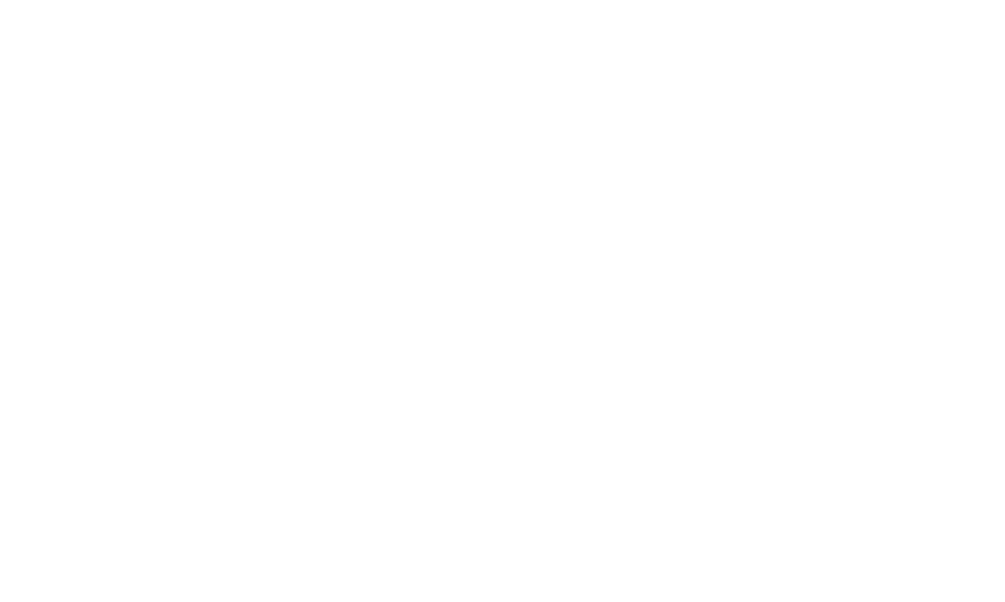
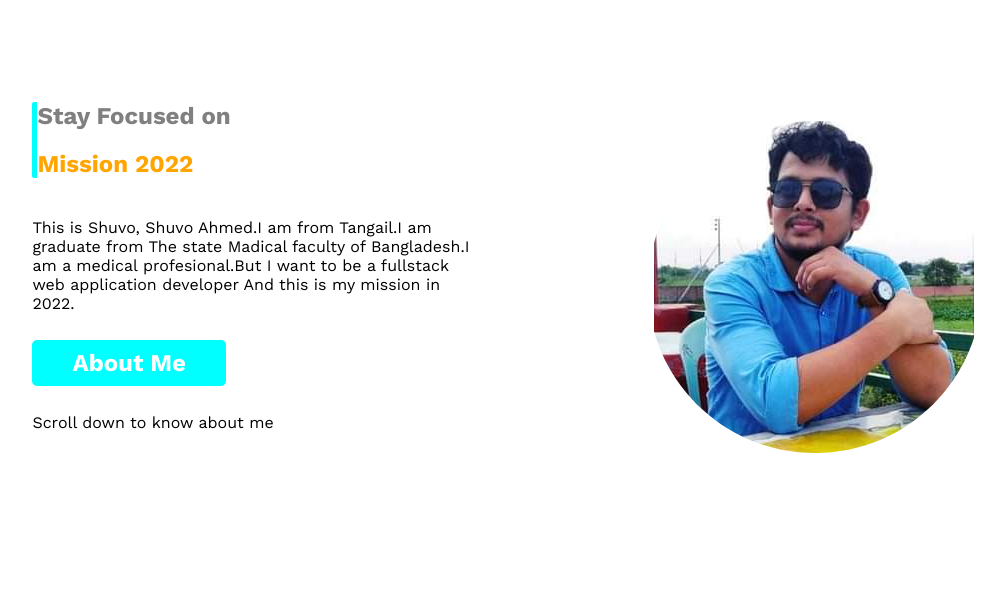
Before and after one commit to SheikhShuvoAhmed/assignment1-repo, a plain HTML site: page index.html in a window 1280 px wide. Shown: the whole page, without its empty margins (127-1132 px from the left). Drawn offline with nearby package versions, Linux system fonts and the light colour scheme.

Commit message:
topsectionadded

```diff
--- a/index.html
+++ b/index.html
@@ -5,8 +5,29 @@
     <meta http-equiv="X-UA-Compatible" content="IE=edge">
     <meta name="viewport" content="width=device-width, initial-scale=1.0">
     <title>Mission 2022</title>
+    <link rel="preconnect" href="https://fonts.googleapis.com">
+    <link rel="preconnect" href="https://fonts.gstatic.com" crossorigin>
+    <link href="https://fonts.googleapis.com/css2?family=Oswald:wght@200;300&family=Poppins&family=Work+Sans:ital,wght@0,100;0,200;0,400;0,500;0,700;1,100;1,200;1,400;1,700&display=swap" rel="stylesheet">
+    <link rel="stylesheet" href="style.css">
 </head>
 <body>
-
+    <div class="container">
+        <section class="top_section">
+            <div class="top_content">
+                <div class="first_part">
+                    <h1>Stay Focused on </h1>
+                    <h1><span>Mission 2022</span></h1>
+                </div>
+                <div class="second_part">
+                    <p>This is Shuvo, Shuvo Ahmed.I am from Tangail.I am graduate from The state Madical faculty of Bangladesh.I am a medical profesional.But I want to be a fullstack web application developer And this is my mission in 2022.</p>
+                    <a id="btn" href="https://www.linkedin.com/in/sheikhshuvoahmed/" target="_blank">About Me</a>
+                    <p>Scroll down to know about me</p>
+                </div>
+            </div>
+            <div class="top_image">
+                <img src="images/ahmed (1).png" alt="">
+            </div>
+        </section>
+    </div>
 </body>
 </html>
--- a/style.css
+++ b/style.css
@@ -0,0 +1,42 @@
+body{
+    font-family: 'Work Sans', sans-serif;
+    }
+    .container{
+        width: 80%;
+        margin: 0 auto;
+    }
+    .top_section{
+        display: flex;
+    }
+    span{
+        color: orange;
+    }
+    h1{
+        color: gray;
+    }
+    .top_content{
+        width: 60%;
+        padding: 25px;
+        margin-top: 49px;
+        margin-right: 160px;
+    }
+    .top_image{
+        width: 50%;
+        padding: 0px;
+    }
+    #btn{
+        text-decoration: none;
+        background-color: cyan;
+        padding: 9px 40px;
+        color: white;
+        border-radius: 5px;
+        font-size: 24px;
+        font-weight: 600;
+    }
+    .second_part p{
+        padding: 20px 0px;
+    }
+    .first_part{
+        border-left: 5px solid aqua;
+        border-radius: 2px;
+    }
```
Also changed, not shown: images/ahmed (1).png (added), 1 other file.
